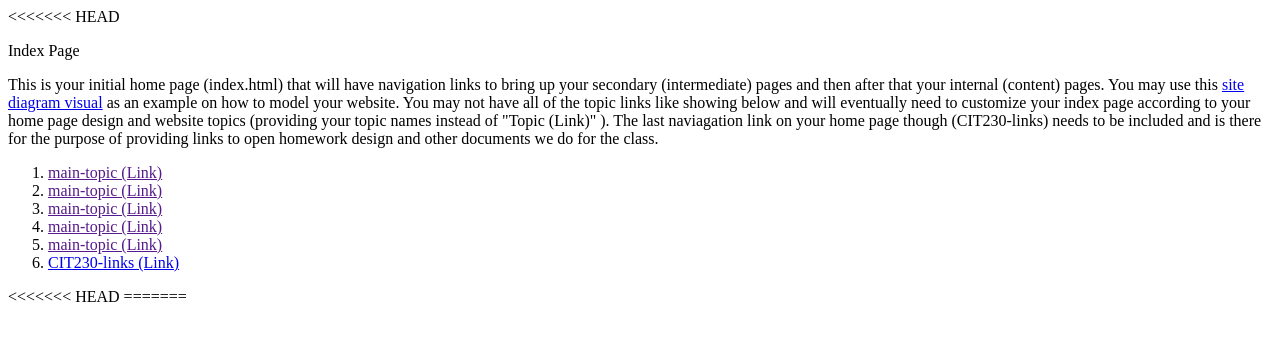
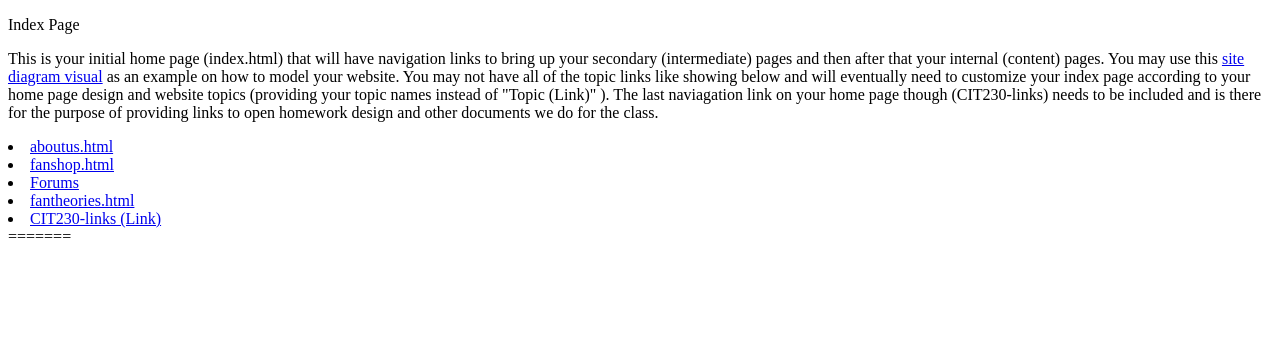
Before and after one commit to chuckvale/chuckvale.github.io, a plain HTML site: page index.html in a window 1280 px wide. Drawn offline with Linux system fonts and the light colour scheme.

Commit message:
added about us

```diff
--- a/index.html
+++ b/index.html
@@ -1,4 +1,4 @@
-<<<<<<< HEAD
+
 <!DOCTYPE html>
 <html>
 <head>
@@ -9,18 +9,16 @@
 <body>
 <p>Index Page</p>
 <p>This is your initial home page (index.html) that will have navigation links to bring up your secondary (intermediate) pages and then after that your internal (content) pages. You  may use this <a href="site-diagram.png">site diagram visual</a> as an example on how to model your website.  You may not have all of the topic links like showing below and will eventually need to customize your index page according to your home page design and website topics (providing your topic names instead of &quot;Topic (Link)&quot; ). The  last naviagation link on your home page though (CIT230-links) needs to be included and is there for the purpose of providing links to open    homework design and other documents we do for the class. </p>
-<ol>
-  <li><a href="">main-topic (Link)</a></li>
-  <li><a href="">main-topic (Link)</a></li>
-  <li><a href="">main-topic (Link)</a></li>
-  <li><a href="">main-topic (Link)</a></li>
-  <li><a href="">main-topic (Link)</a></li>
+
+  <li><a href="About Us">aboutus.html</a></li>
+  <li><a href="Online Shop">fanshop.html</a></li>
+  <li><a href="Forums">Forums</a></li>
+  <li><a href="FanTheories">fantheories.html</a></li>
   <li><a href="cit230-links.html"> CIT230-links (Link)</a></li>
 
-</ol>
 </body>
 
-<<<<<<< HEAD
+
 </html>
 =======
 </html>
```
Also changed, not shown: aboutus.html (added, +28 -0 lines), 1 other file.
